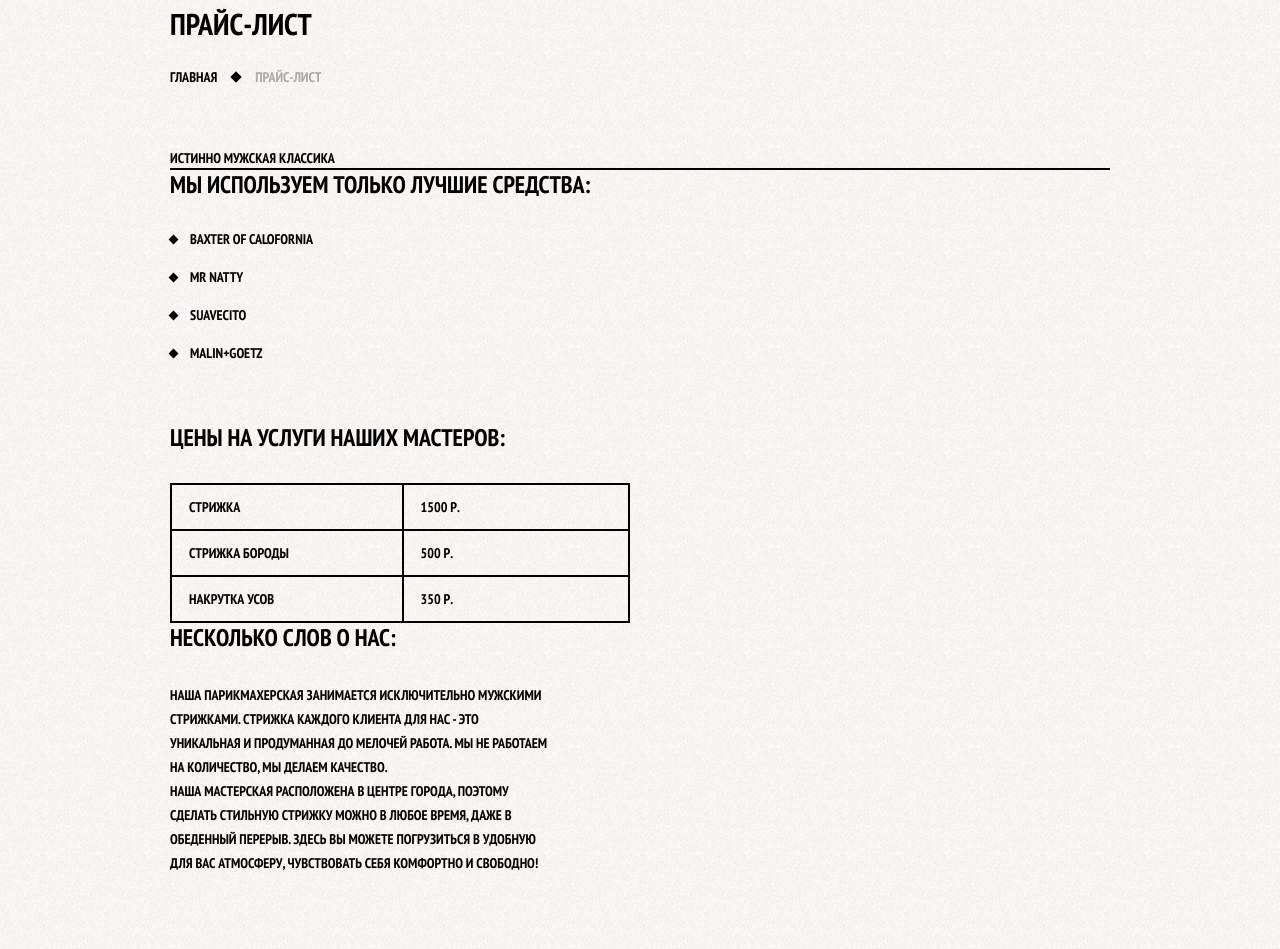
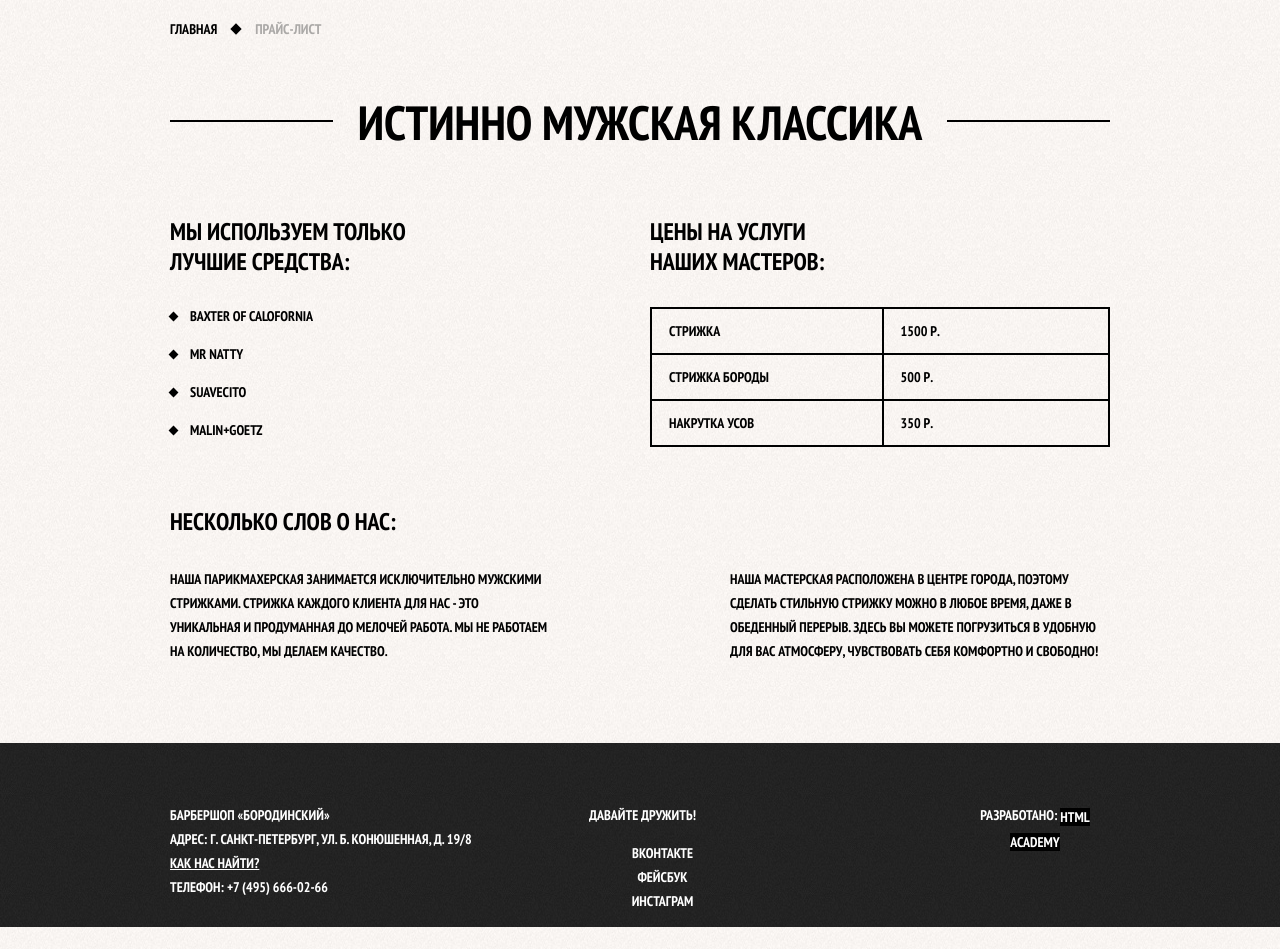
Before and after one commit to YanOrlovShatskykh/borodinski-barbershop, a plain HTML site: page price.html in a window 1280 px wide. Shown: the part 200-1149 px from the top of the page. Drawn offline with Linux system fonts and the light colour scheme.

Commit message:
Correct some errors in markup in price page

```diff
--- a/price.html
+++ b/price.html
@@ -9,12 +9,19 @@
       <link href="css/normalize.css" rel="stylesheet">
       <link href="css/style.css" rel="stylesheet">
   </head>
+
   <body class="inner-page">
+
     <header class="main-header">
+
       <nav class="main-navigation">
+        <div class="main-navigation-wrapper">
+          <div class="container">
+
             <a class="main-header-logo" href="index.html">
               <img src="img/header-logo.svg" width="111" height="24" alt="Логотип барбершопа">
             </a>
+
             <ul class="site-navigation">
               <li>
                 <a href="#">Информация</a>
@@ -32,10 +39,14 @@
                 <a href="#">Контакты</a>
               </li>
             </ul>
-          </nav>
+
             <ul class="user-navigation">
               <li><a class="login-link" href="#">Вход</a></li>
             </ul>
+
+          </div>
+        </div>
+      </nav>
     </header>
 
     <main class="container">
@@ -44,9 +55,13 @@
         <li><a href="">Главная</a></li>
         <li class="breadcrumbs-current">Прайс-лист</li>
       </ul>
-      <b class="title-promo">Истинно мужская классика</b>
+      <p class="title-promo">
+        <b>Истинно мужская классика</b>
+      </p>
+
+      <div class="columns">
         <section class="promo">
-        <h3 class="inner-page-title">Мы используем только лучшие средства:</h3>
+          <h3 class="inner-page-title">Мы используем только <br> лучшие средства:</h3>
           <ul class="promo-list">
             <li>baxter of calofornia</li>
             <li>mr natty</li>
@@ -56,7 +71,7 @@
         </section>
 
         <section class="prices">
-        <h3 class="inner-page-title">Цены на услуги наших мастеров:</h3>
+          <h3 class="inner-page-title">Цены на услуги <br> наших мастеров:</h3>
           <table>
             <tr>
               <td>Стрижка</td>
@@ -72,24 +87,29 @@
             </tr>
           </table>
         </section>
+      </div>
 
       <section class="about-us">
         <h3 class="inner-page-title">Несколько слов о нас:</h3>
+        <div class="columns">
           <p class="left-column">
             Наша парикмахерская занимается исключительно мужскими стрижками. Стрижка каждого клиента для нас - это уникальная и продуманная до мелочей работа. Мы не работаем на количество, мы делаем качество.
           </p>
           <p class="right-column">
             Наша мастерская расположена в центре города, поэтому сделать стильную стрижку можно в любое время, даже в обеденный перерыв. Здесь вы можете погрузиться в удобную для вас атмосферу, чувствовать себя комфортно и свободно!
           </p>
+        </div>
       </section>
 
     </main>
 
     <footer class="main-footer">
+        <div class="container">
           <p class="footer-contacts">Барбершоп &laquo;Бородинский&raquo;<br>
           Адрес: г.&nbsp;<nobr>Санкт-Петербург</nobr>, ул. б. Конюшенная, д. 19/8<br>
-      <a href="">Как нас найти?</a>
+          <a href="">Как нас найти?</a><br>
           Телефон: <nobr>+7 (495) 666-02-66</nobr></p>
+
           <div class="footer-social">
             <b>Давайте дружить!</b>
             <ul class="social-content">
@@ -104,10 +124,12 @@
               </li>
             </ul>
           </div>
+
           <p class="footer-copyright">
             <b>Разработано:</b>
             <a class="button" href="https://htmlacademy.ru">HTML Academy</a>
           </p>
+        </div>
       </footer>
 
     <section class="modal modal-login">
```
Lines whose indentation alone changed are shown as unchanged.
